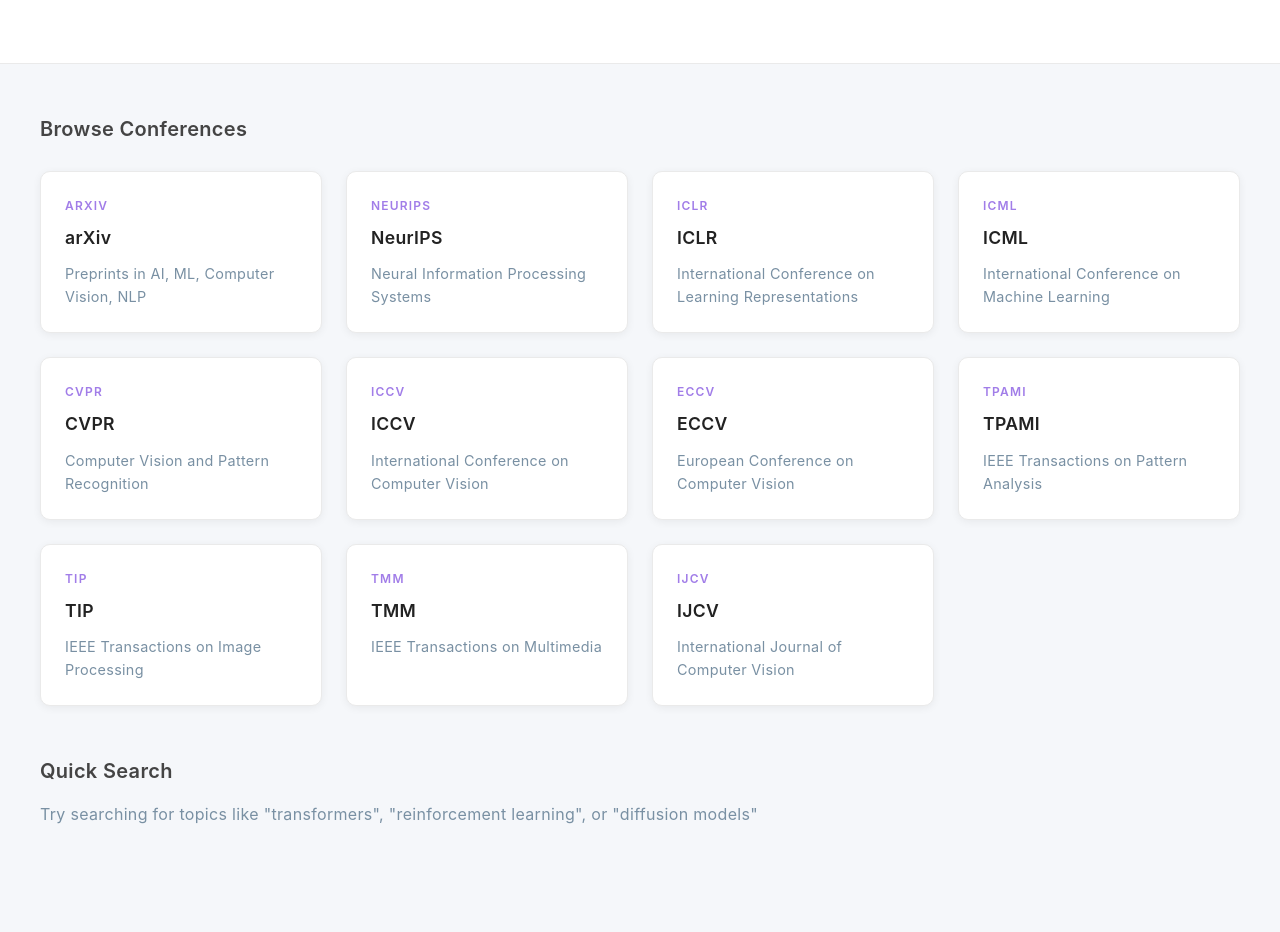
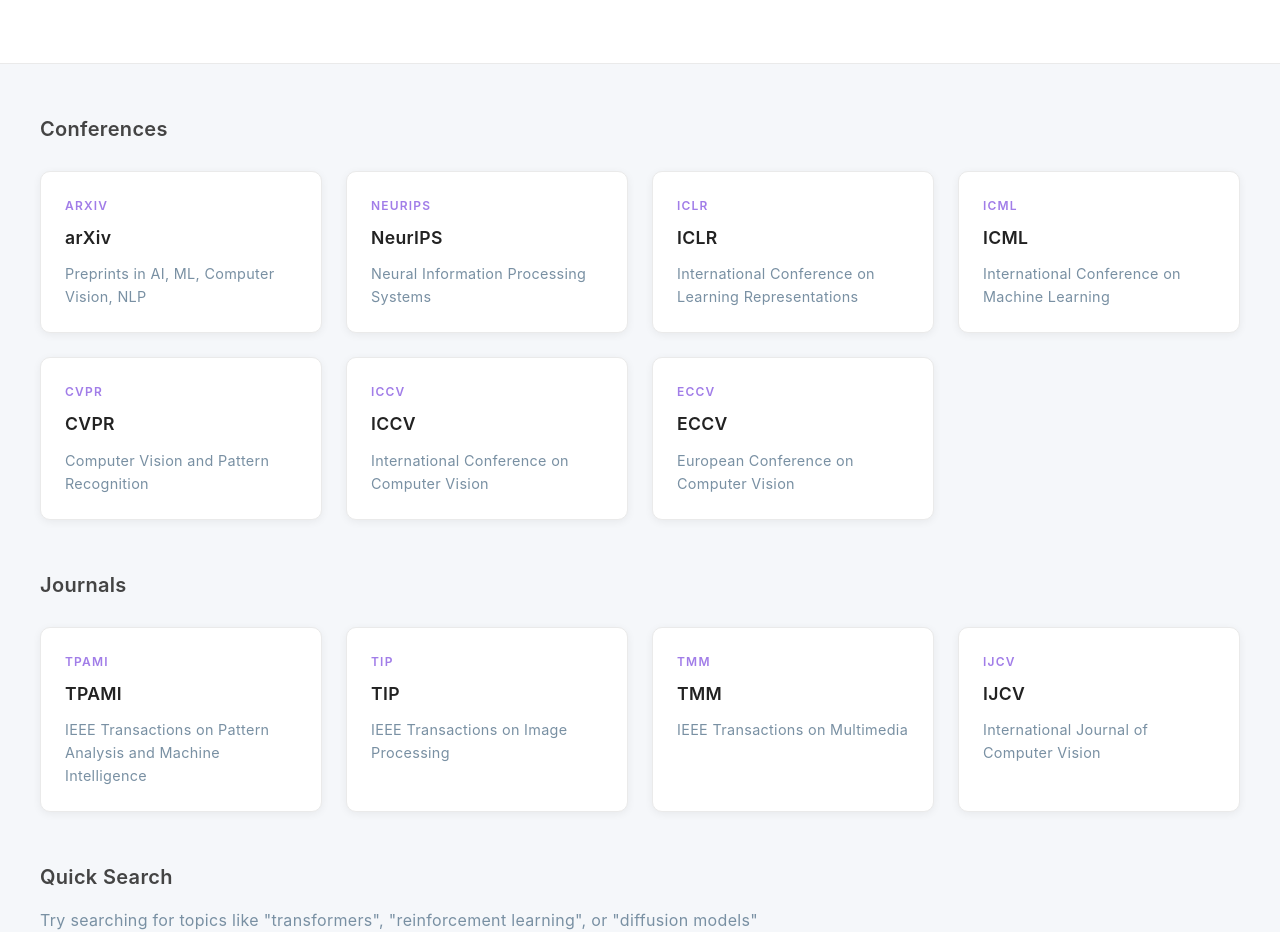
Before and after one commit to yidingcv/paper-copilot, a Next.js app: page / in a window 1280 px wide. Shown: the part 325-1257 px from the top of the page. Built offline with nearby package versions, Linux system fonts and the light colour scheme.

Commit message:
Separate conferences and journals into two sections
Co-Authored-By: Claude Opus 4.6 <noreply@anthropic.com>

```diff
--- a/app/page.tsx
+++ b/app/page.tsx
@@ -12,7 +12,10 @@ const CONFERENCES = [
   { id: 'cvpr', name: 'CVPR', desc: 'Computer Vision and Pattern Recognition' },
   { id: 'iccv', name: 'ICCV', desc: 'International Conference on Computer Vision' },
   { id: 'eccv', name: 'ECCV', desc: 'European Conference on Computer Vision' },
-  { id: 'tpami', name: 'TPAMI', desc: 'IEEE Transactions on Pattern Analysis' },
+]
+
+const JOURNALS = [
+  { id: 'tpami', name: 'TPAMI', desc: 'IEEE Transactions on Pattern Analysis and Machine Intelligence' },
   { id: 'tip', name: 'TIP', desc: 'IEEE Transactions on Image Processing' },
   { id: 'tmm', name: 'TMM', desc: 'IEEE Transactions on Multimedia' },
   { id: 'ijcv', name: 'IJCV', desc: 'International Journal of Computer Vision' },
@@ -98,7 +101,7 @@ export default function Home() {
             {/* Browse Conferences */}
             <section className="section">
               <div className="section-header">
-                <h2 className="section-title">Browse Conferences</h2>
+                <h2 className="section-title">Conferences</h2>
               </div>
               <div className="cards-grid">
                 {CONFERENCES.map((conf) => (
@@ -106,6 +109,22 @@ export default function Home() {
                     <div className="card-acronym">{conf.id.toUpperCase()}</div>
                     <h3>{conf.name}</h3>
                     <p>{conf.desc}</p>
+                  </Link>
+                ))}
+              </div>
+            </section>
+
+            {/* Browse Journals */}
+            <section className="section">
+              <div className="section-header">
+                <h2 className="section-title">Journals</h2>
+              </div>
+              <div className="cards-grid">
+                {JOURNALS.map((journal) => (
+                  <Link key={journal.id} href={`/conferences/${journal.id}`} className="card">
+                    <div className="card-acronym">{journal.id.toUpperCase()}</div>
+                    <h3>{journal.name}</h3>
+                    <p>{journal.desc}</p>
                   </Link>
                 ))}
               </div>
```
